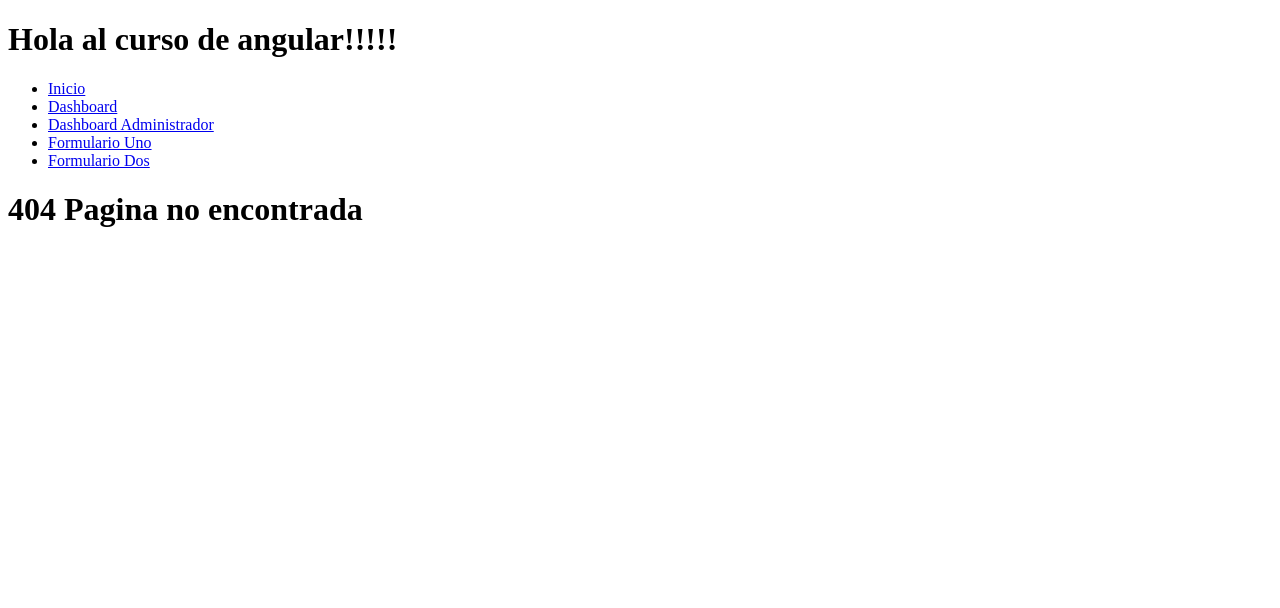
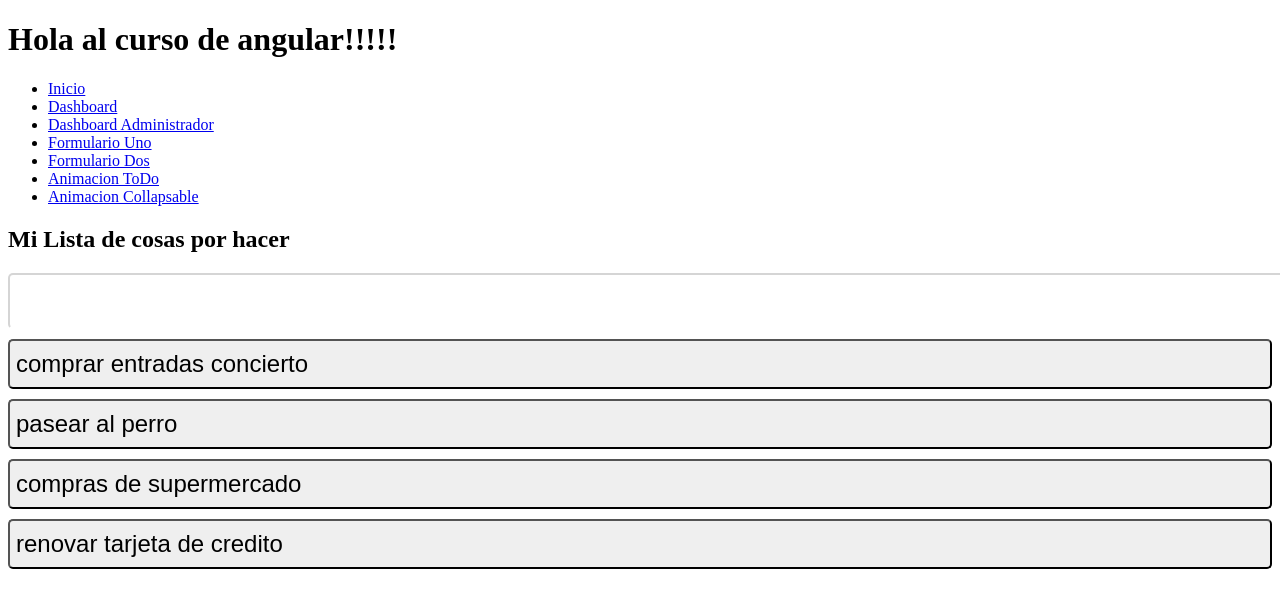
Before and after one commit to carlosmarind/angular-app, an Angular app: page /animation-todo in a window 1280 px wide. Before the commit this address had no page. Shown: the top 608 px of the page. Built offline with nearby package versions, Linux system fonts and the light colour scheme.

Commit message:
clase de angular animations

```diff
--- /dev/null
+++ b/src/app/animations/fade.ts
@@ -0,0 +1,8 @@
+import { animate, state, style, transition, trigger } from "@angular/animations";
+
+export const fade = trigger('fade', [
+    state("void", style({ opacity: 0 })),
+    transition(":enter , :leave", [
+        animate('2s')
+    ]),
+]);
--- /dev/null
+++ b/src/app/animations/open-close.ts
@@ -0,0 +1,49 @@
+import { animate, animation, state, style, transition, trigger, useAnimation } from "@angular/animations";
+
+
+export const openClose = trigger('openClose', [
+    state('open',
+        style({ height: '200px', opacity: 1, backgroundColor: 'yellow' })
+    ),
+    state('closed',
+        style({ height: '100px', opacity: 0.8, backgroundColor: 'blue' })
+    ),
+    transition('open => closed', [
+        animate('1s')
+    ]),
+    transition('closed => open', [
+        animate('0.5s')
+    ]),
+]);
+
+
+
+export const transitionAnimation = animation(
+    [
+        animate("{{time}}",
+            style({
+                height: "{{height}}",
+                opacity: "{{opacity}}",
+                backgroundColor: "{{backgroundColor}}"
+            }))
+    ]
+)
+
+export const openCloseParametric = trigger('openClose', [
+    state('open',
+        style({ height: '200px', opacity: 1, backgroundColor: 'yellow' })
+    ),
+    state('closed',
+        style({ height: '100px', opacity: 0.8, backgroundColor: 'blue' })
+    ),
+    transition('open => closed', [
+        useAnimation(transitionAnimation, {
+            params: { time: '2s', height: '100px', opacity: 0.8, backgroundColor: 'blue' }
+        })
+    ]),
+    transition('closed => open', [
+        useAnimation(transitionAnimation, {
+            params: { time: '1s', height: '200px', opacity: 1, backgroundColor: 'yellow' }
+        })
+    ]),
+]);
--- a/src/app/app-routing.module.ts
+++ b/src/app/app-routing.module.ts
@@ -10,6 +10,8 @@ import { authGuard } from './components/auth.guard';
 import { LoginComponent } from './components/login/login.component';
 import { FormularioUnoComponent } from './components/formulario-uno/formulario-uno.component';
 import { FormularioDosComponent } from './components/formulario-dos/formulario-dos.component';
+import { TodoComponent } from './components/todo/todo.component';
+import { CollapsableComponent } from './components/collapsable/collapsable.component';
 
 const routes: Routes = [
   { path: '', component: HomeComponent },
@@ -17,6 +19,8 @@ const routes: Routes = [
   { path: 'login', component: LoginComponent },
   { path: 'formulario-uno', component: FormularioUnoComponent },
   { path: 'formulario-dos', component: FormularioDosComponent },
+  { path: 'animation-todo', component: TodoComponent },
+  { path: 'animation-collapsable', component: CollapsableComponent },
   {
     path: 'dashboard', component: DashboardComponent,
     children: [
--- a/src/app/app.component.html
+++ b/src/app/app.component.html
@@ -6,6 +6,8 @@
         <li><a routerLink="/admin">Dashboard Administrador</a></li>
         <li><a routerLink="/formulario-uno">Formulario Uno</a></li>
         <li><a routerLink="/formulario-dos">Formulario Dos</a></li>
+        <li><a routerLink="/animation-todo">Animacion ToDo</a></li>
+        <li><a routerLink="/animation-collapsable">Animacion Collapsable</a></li>
     </ul>
 </nav>
 <router-outlet></router-outlet>
--- /dev/null
+++ b/src/app/components/collapsable/collapsable.component.html
@@ -0,0 +1,7 @@
+<nav>
+    <button type="button" (click)="toggle()">Cambiar estado abierto/cerrado</button>
+</nav>
+
+<div [@openClose]="isOpen ? 'open' : 'closed'">
+    <p> Esta caja esta {{ isOpen ? 'Abierta' : 'Cerrada'}}</p>
+</div>
--- /dev/null
+++ b/src/app/components/collapsable/collapsable.component.ts
@@ -0,0 +1,17 @@
+import { Component } from '@angular/core';
+import { openCloseParametric } from 'src/app/animations/open-close';
+
+@Component({
+  selector: 'app-collapsable',
+  templateUrl: './collapsable.component.html',
+  styleUrls: ['./collapsable.component.css'],
+  animations: [openCloseParametric]
+})
+export class CollapsableComponent {
+
+  isOpen = true;
+
+  toggle() {
+    this.isOpen = !this.isOpen;
+  }
+}
--- /dev/null
+++ b/src/app/components/todo/todo.component.css
@@ -0,0 +1,34 @@
+.form-control {
+    width: 100%;
+    margin-bottom: 10px;
+    border-radius: 5px;
+    height: 50px;
+    border-color: rgba(255, 255, 255, 0.5);
+    font-size: 28px;
+    padding-left: 10px;
+}
+
+.form-control:focus {
+    outline: none;
+    border-color: #9ecaed;
+    box-shadow: 0 0 10px #9ecaed;
+}
+
+.list-group {
+    display: flex;
+    flex-direction: column;
+}
+
+.list-group-item {
+    display: flex;
+    justify-content: space-between;
+    align-items: center;
+    font-size: 24px;
+    border-radius: 5px;
+    margin-bottom: 10px;
+    height: 50px;
+}
+
+.list-group-item:hover {
+    background-color: #e7e7e7;
+}
--- /dev/null
+++ b/src/app/components/todo/todo.component.html
@@ -0,0 +1,7 @@
+<h2>Mi Lista de cosas por hacer</h2>
+<input #itemInput class="form-control" (keyup.enter)="addItem(itemInput)">
+
+<div *ngIf="items" class="list-group">
+    <button @fade type="button" class="list-group-item" *ngFor="let item of items"
+        (click)="removeItem(item)">{{item}}</button>
+</div>
--- /dev/null
+++ b/src/app/components/todo/todo.component.ts
@@ -0,0 +1,27 @@
+import { animate, state, style, transition, trigger } from '@angular/animations';
+import { Component } from '@angular/core';
+import { fade } from '../../animations/fade';
+
+@Component({
+  selector: 'app-todo',
+  templateUrl: './todo.component.html',
+  styleUrls: ['./todo.component.css'],
+  animations: [
+    fade
+  ]
+})
+export class TodoComponent {
+
+  items: string[] = ["comprar entradas concierto", "pasear al perro", "compras de supermercado", "renovar tarjeta de credito"]
+
+  removeItem(item: string) {
+    let index = this.items.indexOf(item);
+    this.items.splice(index, 1);
+  }
+
+  addItem(input: HTMLInputElement) {
+    this.items.push(input.value);
+    input.value = "";
+  }
+
+}
```
Also changed, not shown: src/app/app.module.ts (+8 -1 lines), src/app/components/collapsable/collapsable.component.css (added), 2 other files (tests, documents, lock files or other folders).
